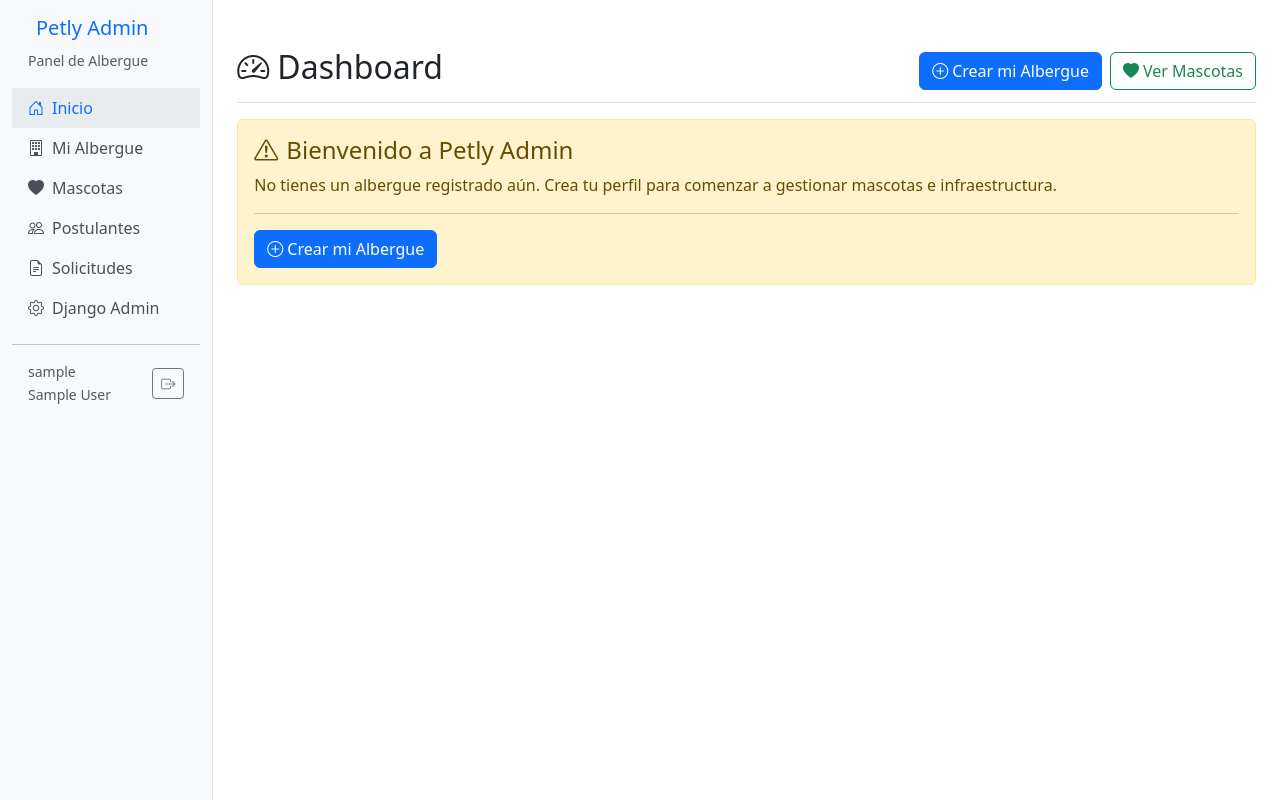
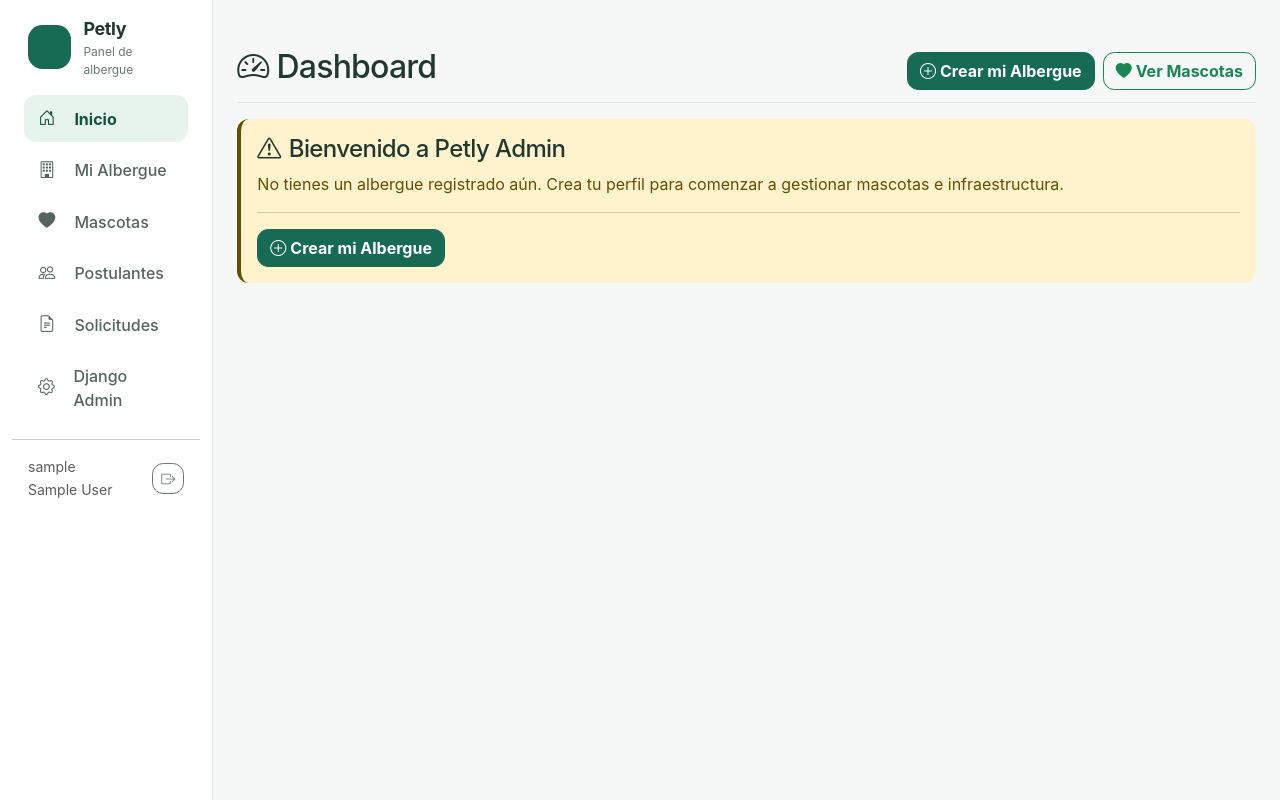
Before and after one commit to Programer-DMeli/Petly_Proyect, a Django app: page /panel/ in a window 1280 px wide. Run offline with Django 5.2, Linux system fonts and the light colour scheme; the visitor is signed in with stand-in values (Sample User, id 1); data that the repository does not hold is empty; some libraries are stand-ins or nearby versions.

Commit message:
Mejorar la base visual y móvil del panel

```diff
--- /dev/null
+++ b/backend-admin/static/css/panel.css
@@ -0,0 +1,132 @@
+:root {
+    --panel-green: #176b54;
+    --panel-green-dark: #10533f;
+    --panel-green-soft: #e7f3ed;
+    --panel-ink: #20382f;
+    --panel-muted: #687a71;
+    --panel-line: #dce7e0;
+    --panel-canvas: #f5f8f6;
+    --panel-card-shadow: 0 12px 32px rgb(30 66 49 / 6%);
+}
+
+html { scroll-behavior: smooth; }
+
+body {
+    color: var(--panel-ink);
+    background: var(--panel-canvas);
+    font-family: Inter, "Segoe UI", sans-serif;
+}
+
+.skip-link {
+    position: fixed;
+    z-index: 1100;
+    top: .75rem;
+    left: .75rem;
+    padding: .65rem 1rem;
+    transform: translateY(-160%);
+    border-radius: .6rem;
+    color: white;
+    background: var(--panel-green-dark);
+}
+
+.skip-link:focus { transform: translateY(0); color: white; }
+
+.sidebar {
+    min-height: 100vh;
+    background: #fff;
+    border-right: 1px solid var(--panel-line);
+}
+
+.brand-lockup {
+    display: flex;
+    align-items: center;
+    gap: .75rem;
+    color: var(--panel-ink);
+    text-decoration: none;
+}
+
+.brand-mark {
+    display: grid;
+    width: 2.75rem;
+    height: 2.75rem;
+    place-items: center;
+    border-radius: .9rem;
+    color: #fff;
+    background: var(--panel-green);
+    font-size: 1.25rem;
+}
+
+.brand-lockup strong { display: block; font-size: 1.12rem; letter-spacing: -.02em; }
+.brand-lockup small { display: block; color: var(--panel-muted); font-size: .75rem; }
+
+.sidebar .nav { gap: .25rem; padding: 0 .75rem; }
+.sidebar .nav-link {
+    display: flex;
+    align-items: center;
+    gap: .65rem;
+    padding: .7rem .85rem;
+    border-radius: .75rem;
+    color: #53655c;
+    font-weight: 550;
+    transition: background-color .18s ease, color .18s ease, transform .18s ease;
+}
+.sidebar .nav-link i { width: 1.15rem; text-align: center; font-size: 1.05rem; }
+.sidebar .nav-link:hover { transform: translateX(2px); color: var(--panel-green-dark); background: #f2f7f4; }
+.sidebar .nav-link.active { color: var(--panel-green-dark); background: var(--panel-green-soft); font-weight: 700; }
+
+.content-area { min-height: 100vh; padding-top: 2rem; padding-bottom: 3rem; }
+.content-area h1, .content-area h2, .content-area h3, .content-area h4 { color: var(--panel-ink); letter-spacing: -.025em; }
+.content-area .card { border: 1px solid var(--panel-line); border-radius: 1rem; box-shadow: var(--panel-card-shadow); }
+.content-area .card-header { border-bottom-color: var(--panel-line); border-radius: 1rem 1rem 0 0; background: #fff; }
+.content-area .table { margin-bottom: 0; }
+.content-area .table th { color: #4d6156; background: #f2f6f3; font-size: .78rem; letter-spacing: .045em; text-transform: uppercase; }
+.content-area .table > :not(caption) > * > * { padding: .8rem .9rem; vertical-align: middle; }
+.content-area .table-responsive { overflow-x: auto; -webkit-overflow-scrolling: touch; }
+.content-area .alert { border: 0; border-left: 4px solid currentColor; border-radius: .75rem; }
+
+.dashboard-heading { padding: .5rem 0 1.15rem; border-bottom: 1px solid var(--panel-line); }
+.dashboard-eyebrow { display: block; margin-bottom: .4rem; color: var(--panel-green); font-size: .7rem; font-weight: 800; letter-spacing: .12em; }
+.dashboard-heading h1 { font-weight: 750; }
+.dashboard-onboarding { padding: 1.5rem; border-left-color: #d6a340 !important; }
+.dashboard-metrics .metric-card { position: relative; overflow: hidden; border: 0; }
+.metric-card .card-body { padding: 1.25rem; }
+.metric-card .metric-label { display: block; margin-bottom: .35rem; color: var(--panel-muted); font-size: .85rem; font-weight: 650; }
+.metric-card .metric-value { display: block; color: var(--panel-ink); font-size: 2rem; line-height: 1.1; font-weight: 800; }
+.metric-card > .card-body > .d-flex > i { font-size: 2.2rem !important; opacity: .75 !important; }
+.metric-card--total { background: linear-gradient(135deg, #fff 55%, #eef4f0); }
+.metric-card--available { background: linear-gradient(135deg, #fff 55%, #e9f5ee); }
+.metric-card--process { background: linear-gradient(135deg, #fff 55%, #fff6e5); }
+.metric-card--adopted { background: linear-gradient(135deg, #fff 55%, #eaf3f7); }
+.dashboard-panels .card-body { padding: 1.25rem; }
+.dashboard-next-steps { display: flex; align-items: center; justify-content: space-between; flex-wrap: wrap; gap: 1rem; padding: 1.25rem; border: 1px solid var(--panel-line); border-radius: 1rem; background: #fff; box-shadow: var(--panel-card-shadow); }
+
+.mobile-topbar { display: flex; align-items: center; justify-content: space-between; padding: .25rem 0 1rem; }
+.mobile-brand { color: var(--panel-green-dark); font-size: 1.1rem; font-weight: 750; text-decoration: none; }
+.mobile-brand i { margin-right: .35rem; }
+
+.btn { border-radius: .7rem; font-weight: 650; }
+.btn-success, .btn-primary { border-color: var(--panel-green); background: var(--panel-green); }
+.btn-success:hover, .btn-primary:hover { border-color: var(--panel-green-dark); background: var(--panel-green-dark); }
+.form-control, .form-select { min-height: 2.8rem; border-color: #cbd9d0; border-radius: .65rem; }
+.form-control:focus, .form-select:focus { border-color: var(--panel-green); box-shadow: 0 0 0 .2rem rgb(23 107 84 / 14%); }
+.htmx-indicator { opacity: 0; transition: opacity 200ms; }
+.htmx-request .htmx-indicator, .htmx-request.htmx-indicator { opacity: 1; }
+
+@media (max-width: 767.98px) {
+    .sidebar { min-height: auto; border-right: 0; border-bottom: 1px solid var(--panel-line); }
+    .sidebar .position-sticky { position: static !important; padding-top: .6rem !important; }
+    .sidebar .nav { padding-bottom: .5rem; }
+    .content-area { min-height: calc(100vh - 4rem); padding-top: .75rem; }
+    .content-area > .d-flex { gap: .75rem; }
+    .content-area .table-responsive { border-radius: .75rem; }
+    .dashboard-heading { align-items: flex-start !important; }
+    .dashboard-heading .btn-toolbar { width: 100%; }
+    .dashboard-heading .btn-toolbar .btn { flex: 1; margin-right: 0 !important; }
+    .dashboard-next-steps { align-items: flex-start; }
+    .dashboard-next-steps .d-flex { width: 100%; }
+    .dashboard-next-steps .btn { flex: 1 1 100%; }
+}
+
+@media (prefers-reduced-motion: reduce) {
+    *, *::before, *::after { scroll-behavior: auto !important; transition-duration: .01ms !important; }
+}
--- a/backend-admin/templates/base.html
+++ b/backend-admin/templates/base.html
@@ -8,28 +8,22 @@
     <script src="https://unpkg.com/alpinejs@3.13.3/dist/cdn.min.js" defer></script>
     <link href="https://cdn.jsdelivr.net/npm/bootstrap@5.3.2/dist/css/bootstrap.min.css" rel="stylesheet">
     <link rel="stylesheet" href="https://cdn.jsdelivr.net/npm/bootstrap-icons@1.11.1/font/bootstrap-icons.css">
-    <style>
-        .sidebar { min-height: 100vh; background: #f8f9fa; border-right: 1px solid #dee2e6; }
-        .sidebar .nav-link { color: #495057; }
-        .sidebar .nav-link:hover, .sidebar .nav-link.active { background: #e9ecef; color: #0d6efd; }
-        .content-area { padding: 2rem; }
-        .card { box-shadow: 0 0.125rem 0.25rem rgba(0,0,0,.075); }
-        .table th { background: #f8f9fa; }
-        .htmx-indicator { opacity: 0; transition: opacity 200ms; }
-        .htmx-request .htmx-indicator { opacity: 1; }
-        .htmx-request.htmx-indicator { opacity: 1; }
-    </style>
+    {% load static %}
+    <link rel="stylesheet" href="{% static 'css/panel.css' %}">
     {% block extra_head %}{% endblock %}
 </head>
 <body>
+    <a class="skip-link" href="#main-content">Saltar al contenido</a>
     <div class="container-fluid">
         <div class="row">
             <!-- Sidebar -->
-            <nav class="col-md-3 col-lg-2 d-md-block sidebar collapse">
+            <nav id="panel-navigation" class="col-md-3 col-lg-2 d-md-block sidebar collapse">
                 <div class="position-sticky pt-3">
                     <div class="px-3 mb-3">
-                        <h5 class="text-primary"><i class="bi bi-paw-fill me-2"></i>Petly Admin</h5>
-                        <small class="text-muted">Panel de Albergue</small>
+                        <a class="brand-lockup" href="{% url 'panel_home' %}">
+                            <span class="brand-mark" aria-hidden="true"><i class="bi bi-paw-fill"></i></span>
+                            <span><strong>Petly</strong><small>Panel de albergue</small></span>
+                        </a>
                     </div>
                     <ul class="nav flex-column">
                         <li class="nav-item">
@@ -43,17 +37,17 @@
                             </a>
                         </li>
                         <li class="nav-item">
-                            <a class="nav-link {% if request.path == '/panel/mascotas/' %}active{% endif %}" href="{% url 'mascota_lista' %}">
+                            <a class="nav-link {% if '/panel/mascotas/' in request.path %}active{% endif %}" href="{% url 'mascota_lista' %}">
                                 <i class="bi bi-heart-fill me-2"></i>Mascotas
                             </a>
                         </li>
                         <li class="nav-item">
-                            <a class="nav-link {% if request.path == '/panel/postulantes/' %}active{% endif %}" aria-disabled="true" tabindex="-1">
+                            <a class="nav-link {% if '/panel/postulantes/' in request.path %}active{% endif %}" href="{% url 'postulante_lista' %}">
                                 <i class="bi bi-people me-2"></i>Postulantes
                             </a>
                         </li>
                         <li class="nav-item">
-                            <a class="nav-link {% if request.path == '/panel/solicitudes/' %}active{% endif %}" aria-disabled="true" tabindex="-1">
+                            <a class="nav-link {% if '/panel/solicitudes/' in request.path %}active{% endif %}" href="{% url 'solicitud_lista' %}">
                                 <i class="bi bi-file-earmark-text me-2"></i>Solicitudes
                             </a>
                         </li>
@@ -79,7 +73,13 @@
             </nav>
 
             <!-- Main content -->
-            <main class="col-md-9 ms-sm-auto col-lg-10 px-md-4 content-area">
+            <main id="main-content" class="col-md-9 ms-sm-auto col-lg-10 px-md-4 content-area" tabindex="-1">
+                <div class="mobile-topbar d-md-none">
+                    <a class="mobile-brand" href="{% url 'panel_home' %}"><i class="bi bi-paw-fill" aria-hidden="true"></i> Petly</a>
+                    <button class="btn btn-outline-success" type="button" data-bs-toggle="collapse" data-bs-target="#panel-navigation" aria-controls="panel-navigation" aria-expanded="false" aria-label="Abrir menú">
+                        <i class="bi bi-list" aria-hidden="true"></i><span class="ms-1">Menú</span>
+                    </button>
+                </div>
                 {% if messages %}
                     <div class="mb-3">
                         {% for message in messages %}
```
